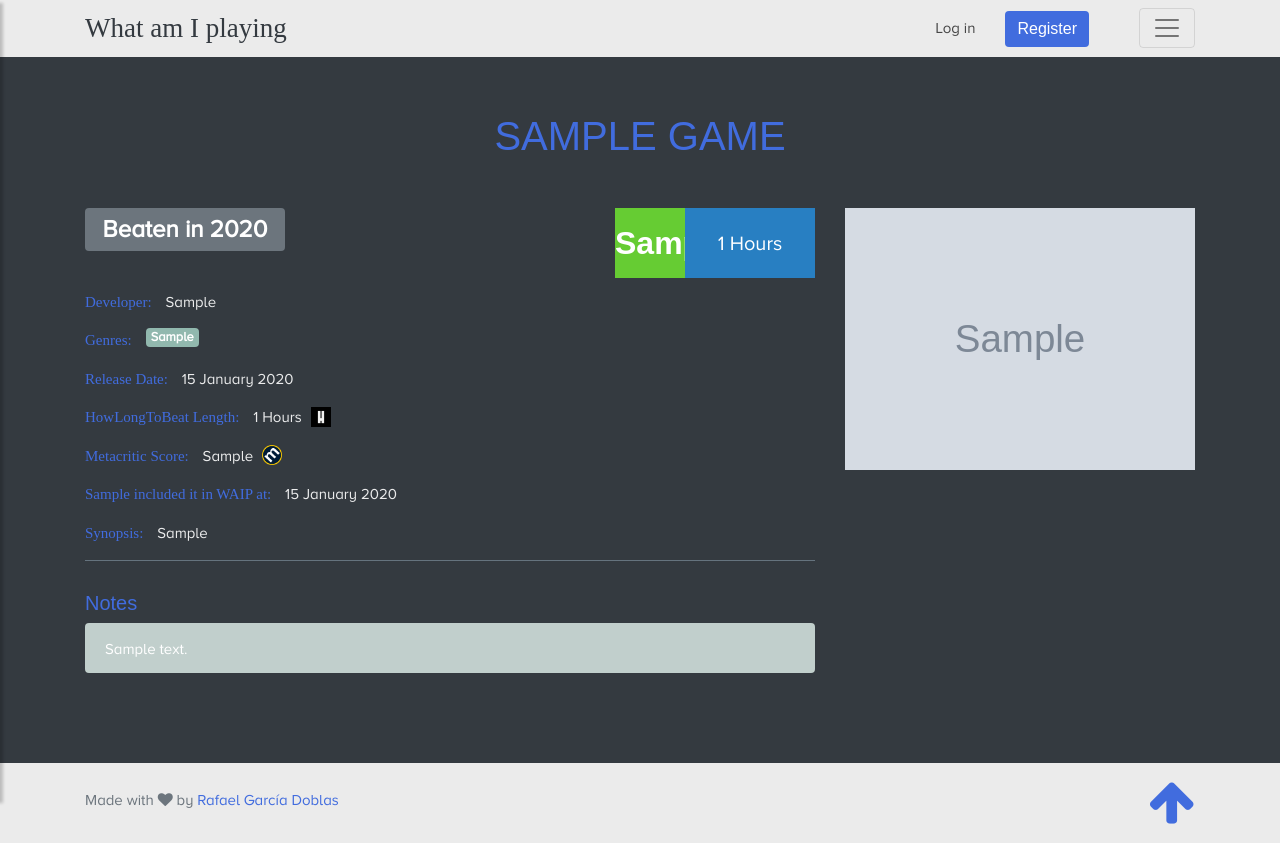
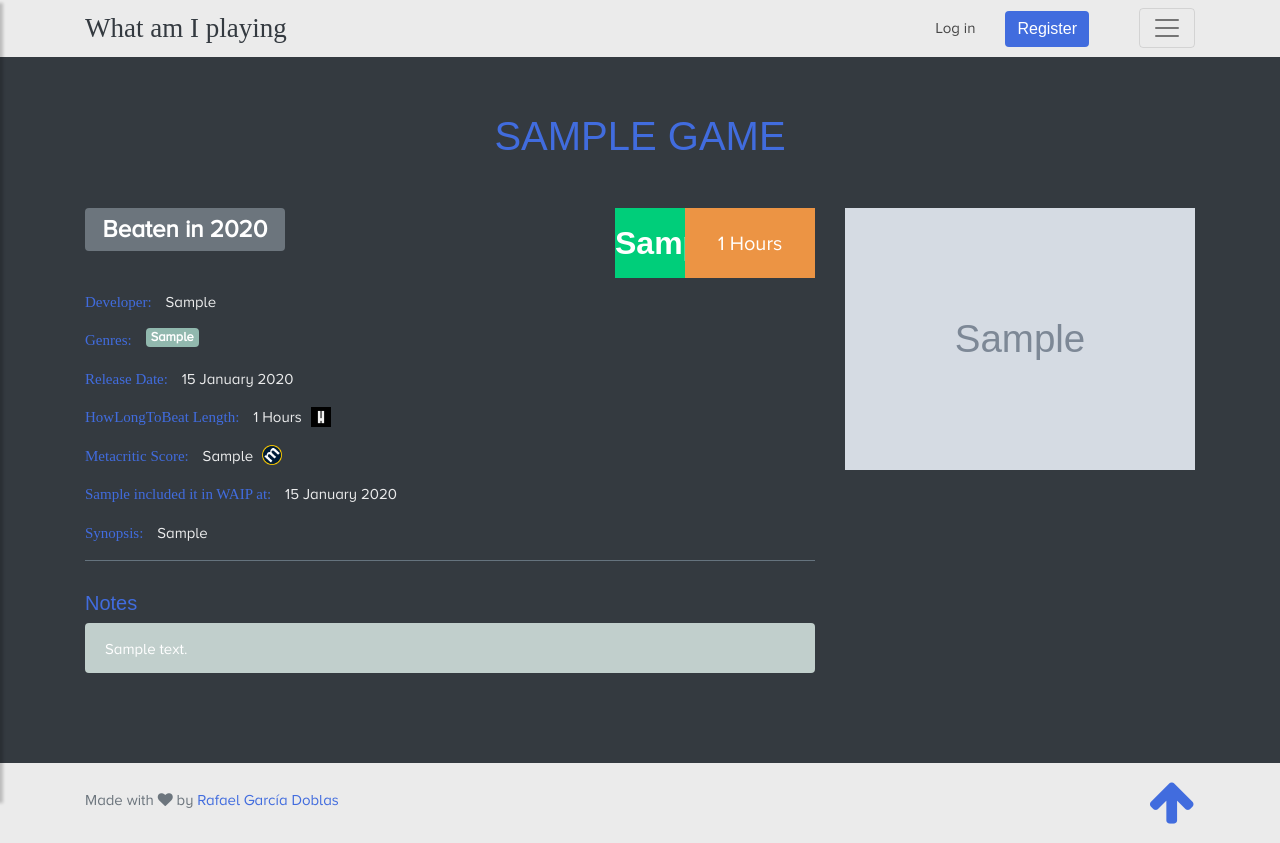
Before and after one commit to rafamalaga86/waip, a Django app: page /games/1 in a window 1280 px wide. Run offline with Django 3.2, Linux system fonts and the light colour scheme; tables that the repository leaves empty hold one stand-in row (values such as "Sample post"); grey boxes marked "Sample" are stand-in pictures; parts of the project's set-up code (start-up, migrations or seed data) failed here and were passed over; some libraries are stand-ins or nearby versions; some web fonts are replaced.

Commit message:
Changed colours

```diff
--- a/games/utils.py
+++ b/games/utils.py
@@ -73,8 +73,8 @@ def old_hltb_scrapper(hltbGameUrl):
 
     return game
 
-def hltb_scrapper(HLTB_GAME_URL):
-    soup = hltb_request()
+def hltb_scrapper(hltbGameUrl):
+    soup = hltb_request(hltbGameUrl)
     game = {}
 
     game['name'] = soup.find('title').text.replace('How long is ', '').replace('? | HowLongToBeat', '')
--- a/waip/static/scripts.js
+++ b/waip/static/scripts.js
@@ -170,9 +170,12 @@ $(document).ready(function() {
   });
 
   function mcScoreToColour(score) {
-    red = '#f00';
-    yellow = '#fc3';
-    green = '#6c3';
+    // red = '#f00';
+    red = '#ff6874';
+    // yellow = '#fc3';
+    yellow = '#ffbd3f'
+    // green = '#6c3';
+    green = '#00ce7a';
     score = parseInt(score);
 
     if (score && score >= 75) {
--- a/waip/static/styles.css
+++ b/waip/static/styles.css
@@ -30,6 +30,11 @@ body {
   --dark-pink: #cf9aae;
   --green: #1e6464;
 
+  /*--hltb-colour: #287fc2;*/ /* Old blue  */
+  --hltb-colour: #ec9444; /* New Yellow  */
+  /*--metacritic-colour: #6c3;*/ /* Old Green */
+  --metacritic-colour: #00ce7a; /* New Green */
+
   /* Darker versions for hovers */
   --aqua-green-darker: #3faf8f;
 
@@ -59,7 +64,7 @@ body {
   /* Global CSS Vars */
 
   --primary-color: var(--blue);
-  --primary-color-darker: #db5644;
+  --primary-color-darker: var(--blue-darker);
   /*
   --primary-color: var(--aqua-green);
   --primary-color-darker: var(--aqua-green-darker); */
@@ -461,11 +466,11 @@ main {
   line-height: 70px;
   display: inline-block;
   vertical-align: top;
-  background-color: #6c3;
+  background-color: var(--metacritic-colour);
 }
 
 .score-hltb_length {
-  background: #287FC2;
+  background: var(--hltb-colour);
   color: white;
   text-align: center;
   font-size: 20px;
```
